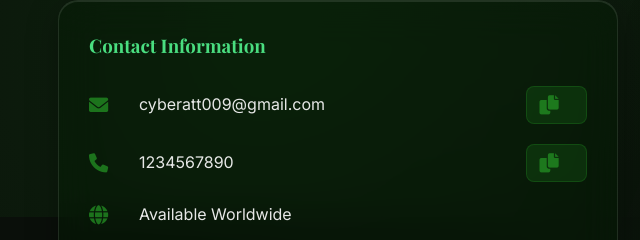
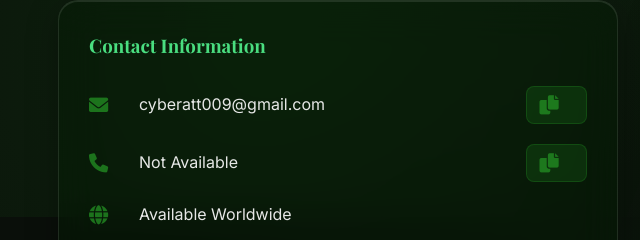
Before and after one commit to Anas-Mont/MAIN, a plain HTML site: page index.html in a window 1280 px wide. Shown: the part 6183-6423 px from the top of the page, 2-642 px from the left. Drawn offline with nearby package versions, Linux system fonts and the light colour scheme; a script that the page names is missing.

Commit message:
Update index.html

```diff
--- a/index.html
+++ b/index.html
@@ -407,7 +407,7 @@
                         </div>
                         <div class="contact-item">
                             <i class="fas fa-phone"></i>
-                            <span>1234567890</span>
+                            <span>Not Available</span>
                             <button class="copy-btn" onclick="copyToClipboard('+92 300 1234567', this)"
                                 title="Copy Phone">
                                 <i class="fas fa-copy"></i>
```
